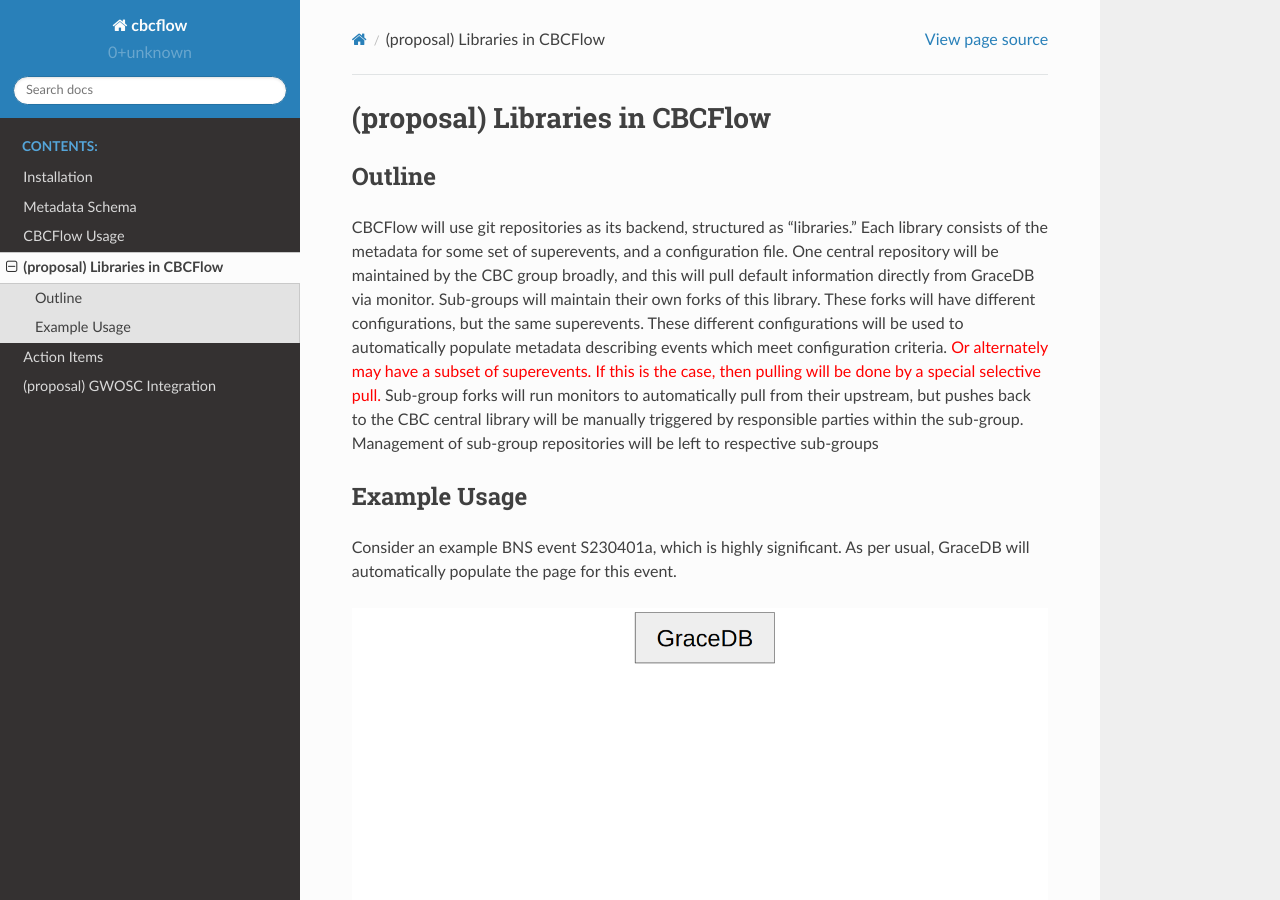
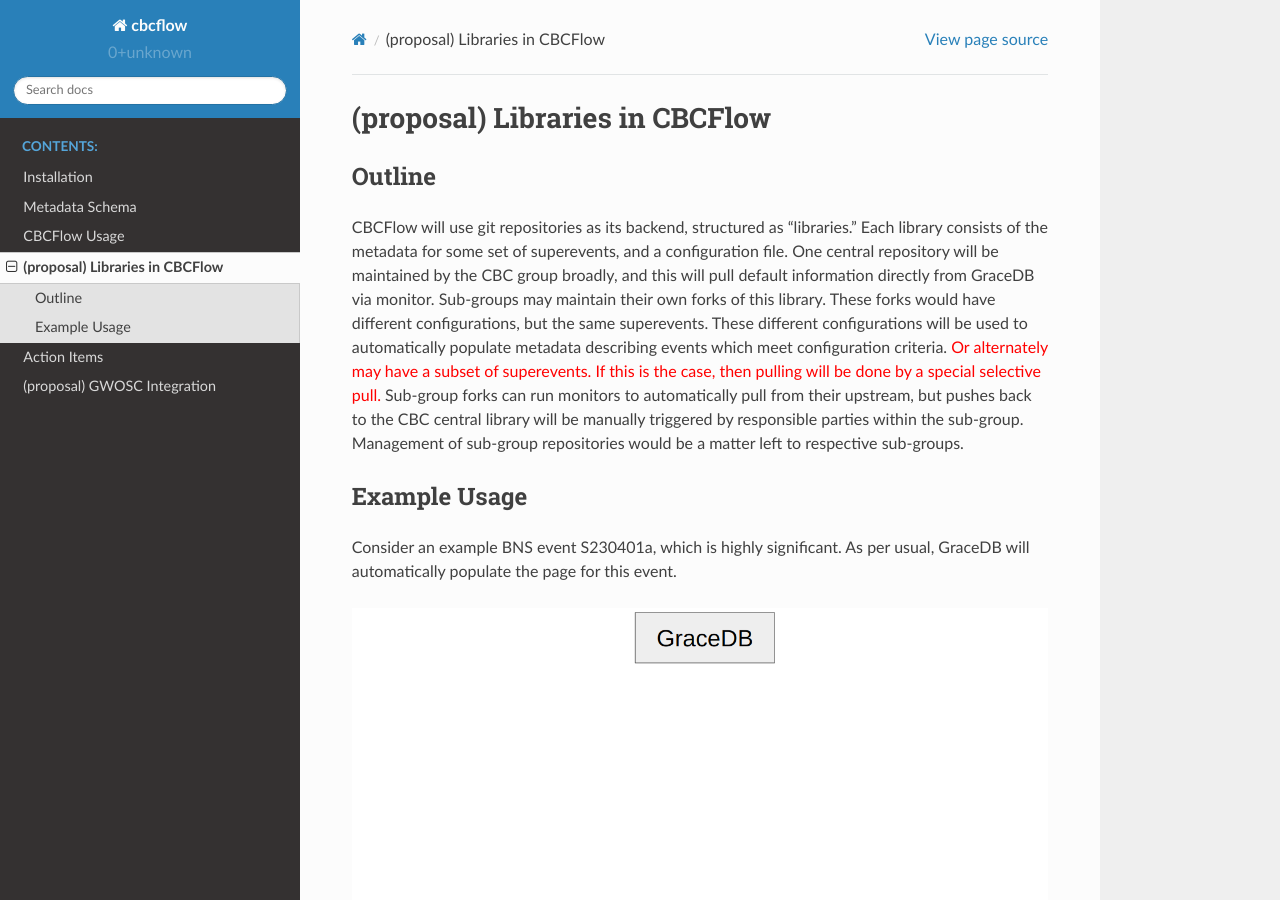
Before and after one commit to Rhiannon-Udall/cbcflow, a Sphinx documentation site: the page built from docs/libraries.rst, in a window 1280 px wide and 900 px high. Built offline with Sphinx 7.4.7 and the Read the Docs theme 2.0.0, drawn with Linux system fonts in a browser that asks for light colours.

Commit message:
more docs

```diff
--- a/docs/gwosc.rst
+++ b/docs/gwosc.rst
@@ -5,16 +5,16 @@ which allows visualization of library contents easily,
 without having to manually read the json files.
 Simultaneously, a known development goal in the medium term
 would be to create standard conversion methods from CBCFlow meta-data
-into GWOSC event portal data, for public release with the catalogs.
+into GWOSC Event Portal data, for public release with the catalogs (see https://gwosc.org/eventapi/).
 These two goals could be very well meshed if we implement these conversion
-methods promptly, and use them to create internal GWOSC event portals.
+methods promptly, and use them to create internal GWOSC Event Portals.
 Doing so would also have the advantage of allowing the paper writing teams
 to work from a good approximation of the final product, rather than producing
 the event catalogs and catalog papers separately.
 
 Implementation Details
 ----------------------
-A GWOSC server may either be stood up or repurposed, and loaded with the event portal backend.
+A GWOSC server may either be stood up or repurposed, and loaded with the Event Portal backend.
 Separate sub-group / paper libraries may be represented within this, using CBCFlow configuration
 tools to guide inclusion.
 
--- a/docs/libraries.rst
+++ b/docs/libraries.rst
@@ -13,14 +13,14 @@ CBCFlow will use git repositories as its backend, structured as "libraries."
 Each library consists of the metadata for some set of superevents, and a configuration file.
 One central repository will be maintained by the CBC group broadly,
 and this will pull default information directly from GraceDB via monitor.
-Sub-groups will maintain their own forks of this library.
-These forks will have different configurations, but the same superevents.
+Sub-groups may maintain their own forks of this library.
+These forks would have different configurations, but the same superevents.
 These different configurations will be used to automatically populate metadata describing events which meet configuration criteria.
 :red:`Or alternately may have a subset of superevents.`
 :red:`If this is the case, then pulling will be done by a special selective pull.`
-Sub-group forks will run monitors to automatically pull from their upstream,
+Sub-group forks can run monitors to automatically pull from their upstream,
 but pushes back to the CBC central library will be manually triggered by responsible parties within the sub-group.
-Management of sub-group repositories will be left to respective sub-groups
+Management of sub-group repositories would be a matter left to respective sub-groups.
 
 Example Usage
 -------------
```
